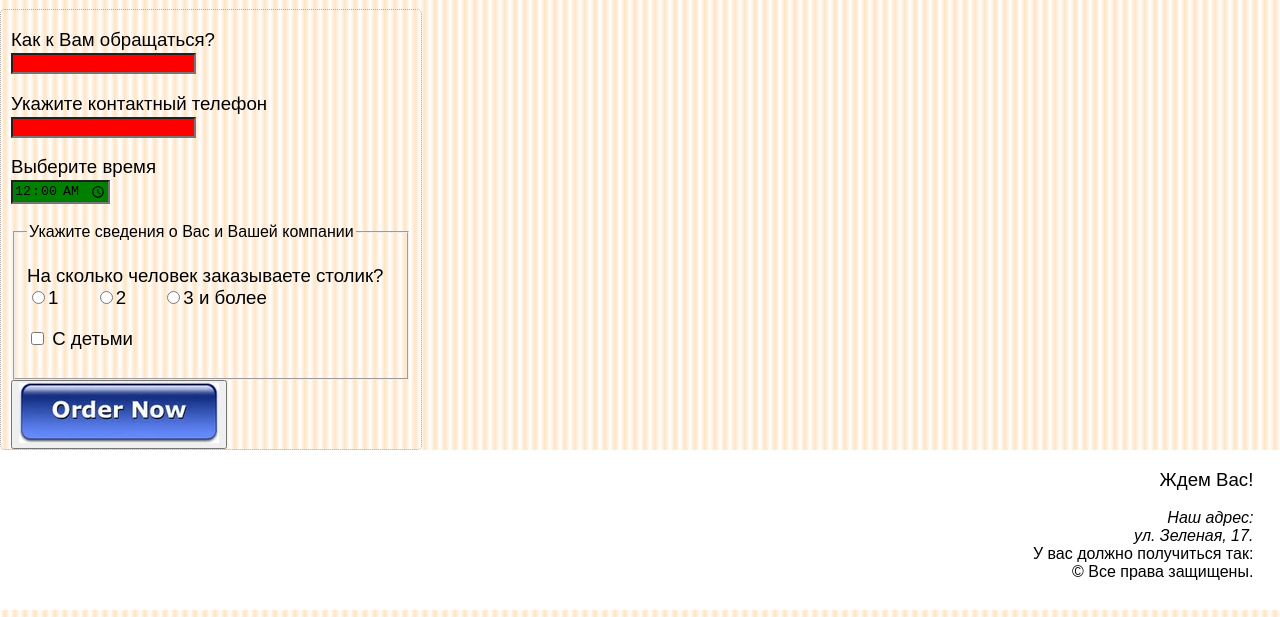
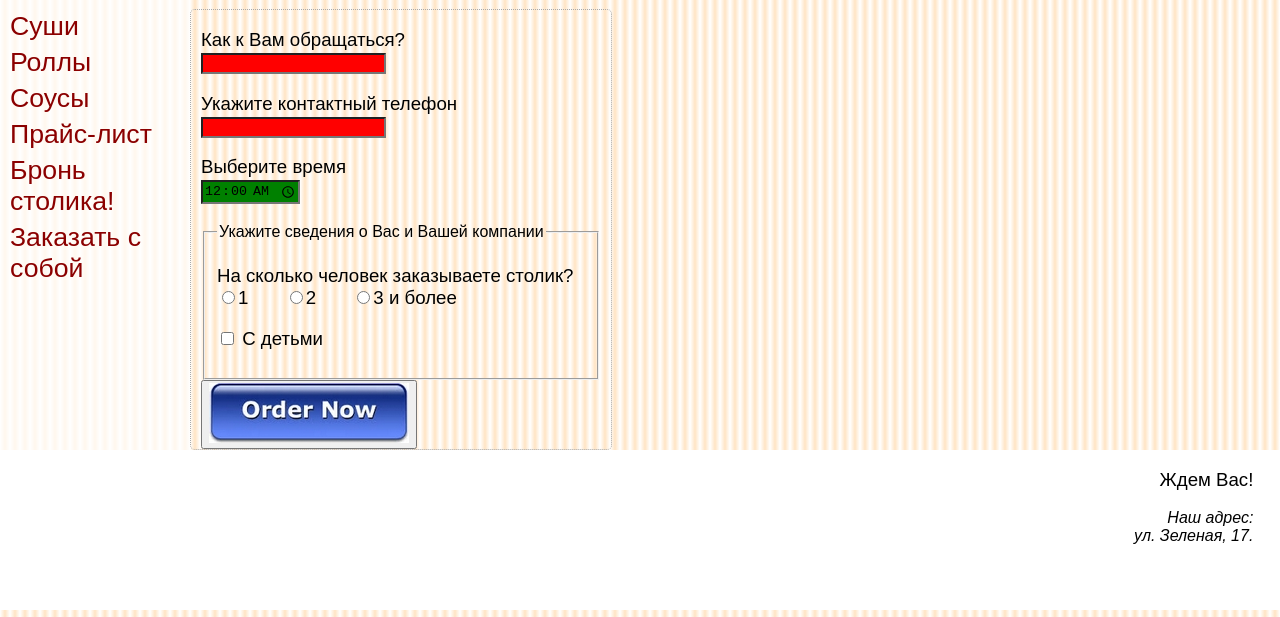
Before and after one commit to iRoman8614/sushi_bar, a plain HTML site: page order.html in a window 1280 px wide. Shown: the part 183-800 px from the top of the page. Drawn offline with Linux system fonts and the light colour scheme.

Commit message:
pages nav fix

```diff
--- a/order.html
+++ b/order.html
@@ -18,7 +18,9 @@
         <div class="pos2"><h1>Йокогама</h1></div>
         <div class="pos3"><h1>Суши-бар</h1></div>
     </header>
-    <!--<nav>
+    <div id="tablecont">
+        <div>
+            <nav>
                 <div><a href="index.html">Главная</a></div>
                 <div><a href="sashimi.html">Сашами</a></div>
                 <div><a href="sushi.html">Суши</a></div>
@@ -27,7 +29,7 @@
                 <div><a href="price-list.html">Прайс-лист</a></div>
                 <div><a href="order.html">Бронь столика!</a></div>
                 <div><a href="takeaway.html">Заказать с собой</a></div>
-    </nav>-->
+            </nav>
             <main>
                 <div><a href="index.html">Главная</a></div>
                 <h2>Заказ столиков</h2>
@@ -61,12 +63,13 @@
                     </button>
                 </form>
             </main>
+        </div>
+    </div>
     <footer>
         <div class="pos4">
             <p class="greeting">Ждем Вас!</p>
             <!-- Комментарии -->
             <address><em>Наш адрес:<br>ул. Зеленая, 17.</em></address>
-            <copy>У вас должно получиться так:<br> &copy; Все права защищены.</copy>
         </div>
     </footer>
 </body>
```
Also changed, not shown: index.html (+0 -1 lines), price-list.html (+4 -1 lines), roll.html (+4 -1 lines), sashimi.html (+4 -1 lines), sushi.html (+4 -1 lines), takeaway.html (+4 -4 lines). Lines whose indentation alone changed are shown as unchanged.
